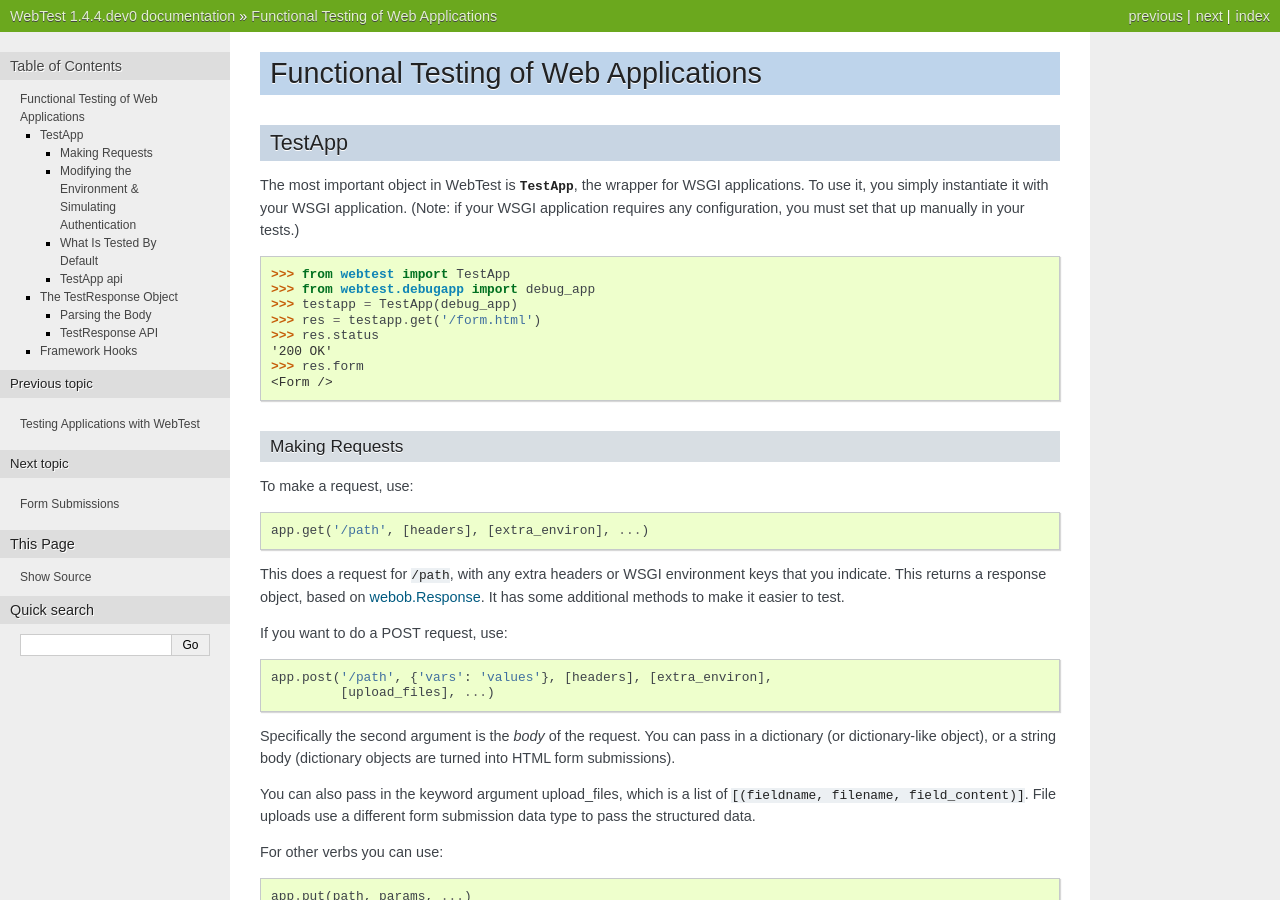
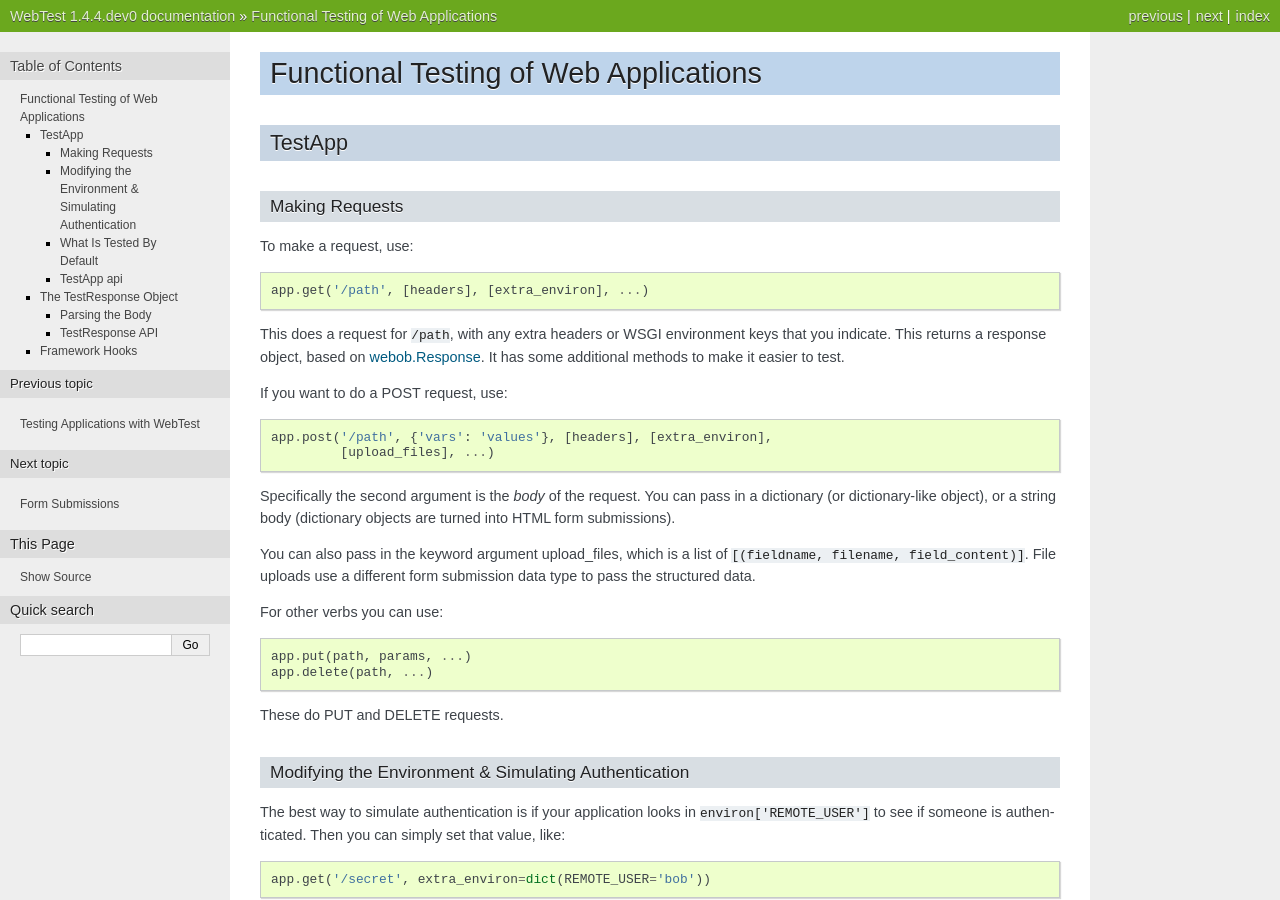
Before and after one commit to Pylons/webtest, a Sphinx documentation site: the page built from docs/webtest.txt, in a window 1280 px wide and 900 px high. Built offline with Sphinx 7.4.7, drawn with Linux system fonts in a browser that asks for light colours.

Commit message:
move blah to quick start

```diff
--- a/docs/index.txt
+++ b/docs/index.txt
@@ -66,6 +66,11 @@
 Quick start
 ===========
 
+The most important object in WebTest is :class:`~webtest.TestApp`, the wrapper
+for WSGI applications.  To use it, you simply instantiate it with your WSGI
+application. (Note: if your WSGI application requires any configuration, you
+must set that up manually in your tests.)
+
 The main class it :class:`~webtest.TestApp` which wrap your WSGI application and
 allow you to perform HTTP request on it.
 
--- a/docs/webtest.txt
+++ b/docs/webtest.txt
@@ -4,22 +4,6 @@
 
 TestApp
 =======
-
-The most important object in WebTest is :class:`~webtest.TestApp`, the wrapper
-for WSGI applications.  To use it, you simply instantiate it with your WSGI
-application. (Note: if your WSGI application requires any configuration, you
-must set that up manually in your tests.)
-
-.. code-block:: python
-
-    >>> from webtest import TestApp
-    >>> from webtest.debugapp import debug_app
-    >>> testapp = TestApp(debug_app)
-    >>> res = testapp.get('/form.html')
-    >>> res.status
-    '200 OK'
-    >>> res.form
-    <Form />
 
 Making Requests
 ---------------
```
